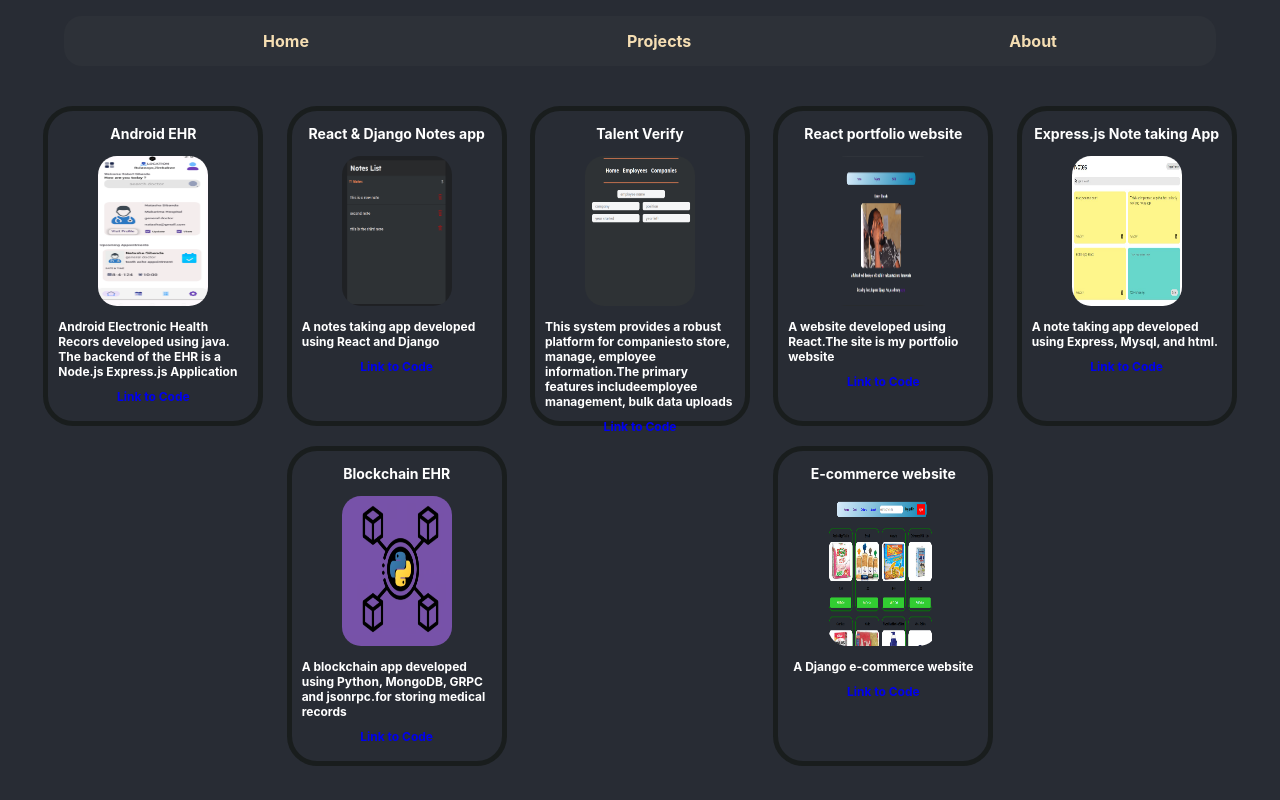
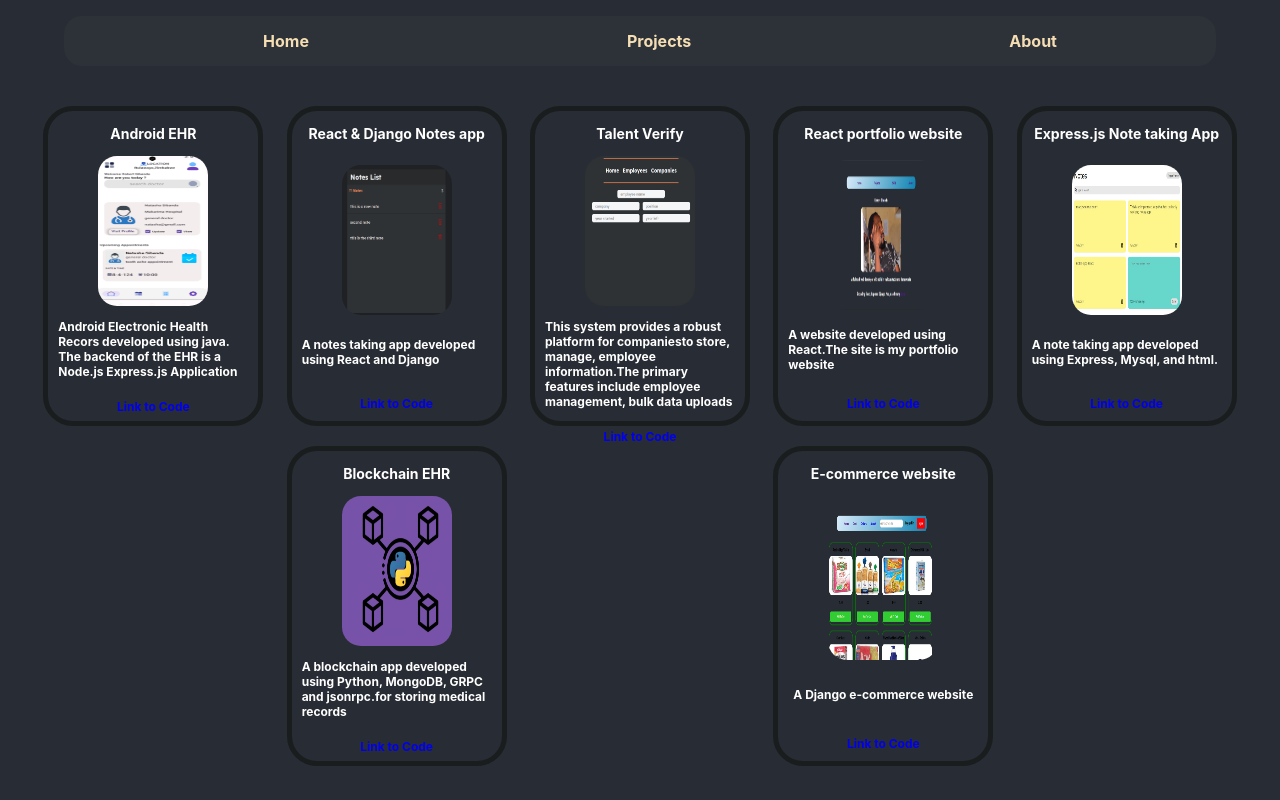
Before and after one commit to robertsibanda/portfolio, a React (Create React App) app: page /projects in a window 1280 px wide. Built offline with nearby package versions, Linux system fonts and the light colour scheme.

Commit message:
fixed .project css #link-to-code

```diff
--- a/src/components/Projects.jsx
+++ b/src/components/Projects.jsx
@@ -50,8 +50,7 @@ export default function Projects() {
     {
       title : "Talent Verify",
       description : "This system provides a robust platform for companies"+
-       "to store, manage, employee information."+
-       "The primary features includeemployee management, bulk data uploads",
+       "to store, manage, employee information.The primary features include employee management, bulk data uploads",
       scrCode : "https://github.com/robertsibanda/talent_verify",
       imageSrc : talent_verify
     },
--- a/src/css/projects.css
+++ b/src/css/projects.css
@@ -4,6 +4,12 @@
     background-color: hwb(214 9% 89% / 0.58);
     margin-top:50px;
     transform: scale(1.3);
+}
+
+.project{
+    display: flex;
+    flex-direction: column;
+    justify-content: space-between;
 }
 
 .project {
```
